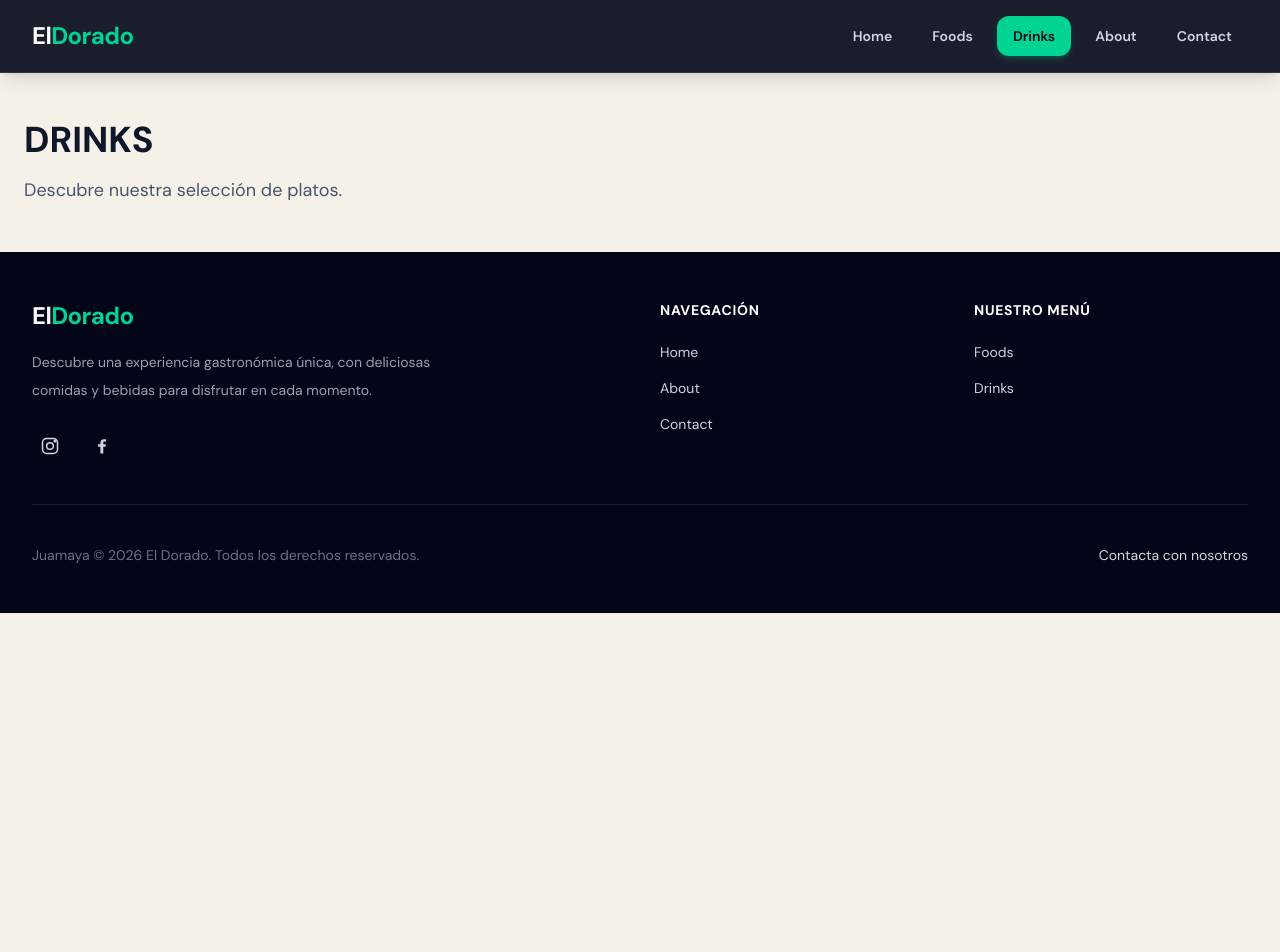
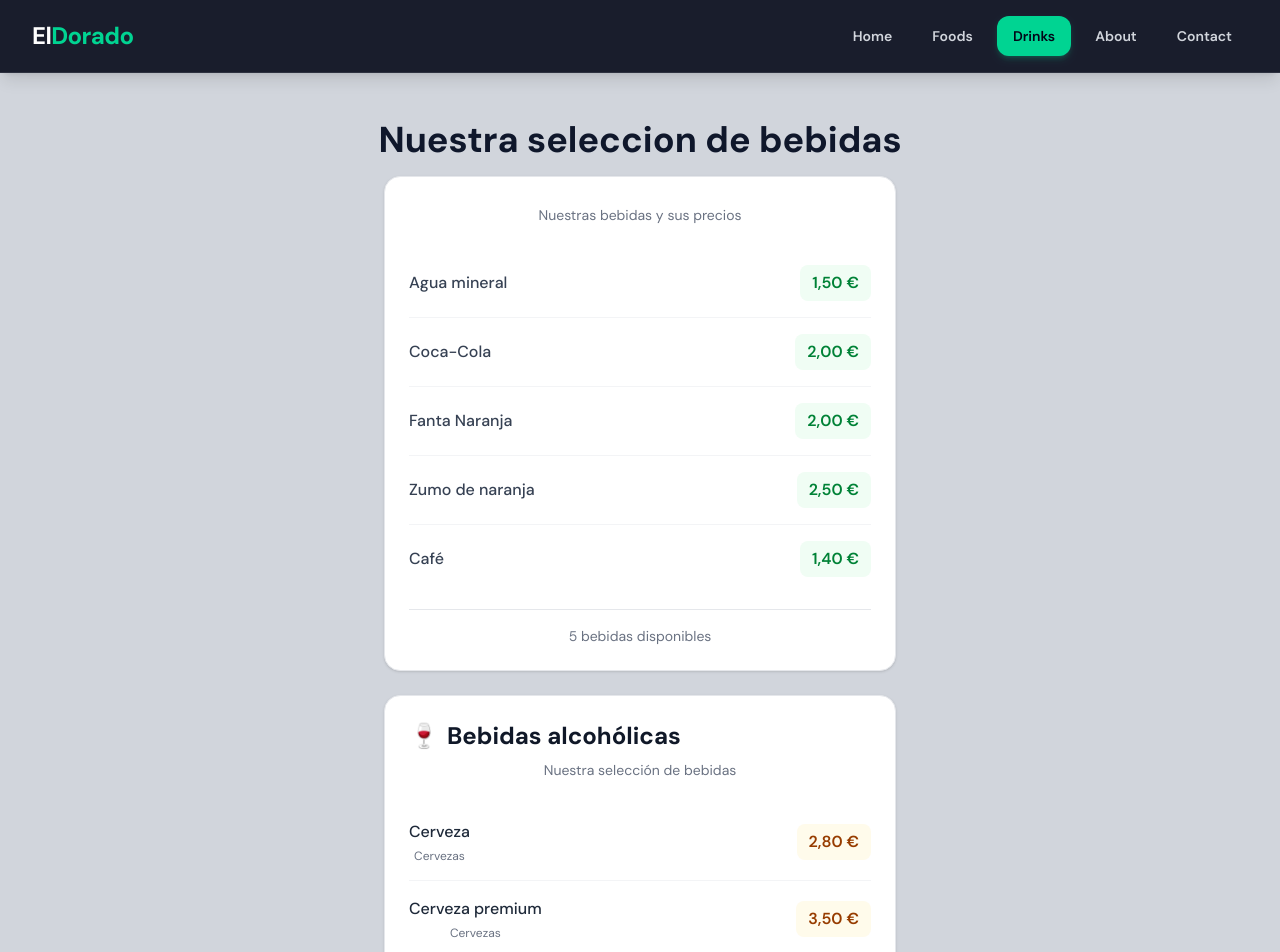
Before and after one commit to juamaya/ElDorado, a Nuxt app: page /drinks in a window 1280 px wide. Shown: the top 952 px of the page. Before the commit the page ends 800 px from the top, so only its background shows below. Built offline with nearby package versions, Linux system fonts and the light colour scheme.

Commit message:
creo drinks.vue

```diff
--- /dev/null
+++ b/app/componentes/BebidasAlcoholicas.vue
@@ -0,0 +1,76 @@
+
+<script setup lang="ts">
+interface BebidaAlcoholica {
+  id: number
+  nombre: string
+  precio: number
+  categoria: string
+}
+
+const bebidas: BebidaAlcoholica[] = [
+  { id: 1, nombre: 'Cerveza', precio: 2.80, categoria: 'Cervezas' },
+  { id: 2, nombre: 'Cerveza premium', precio: 3.50, categoria: 'Cervezas' },
+  { id: 3, nombre: 'Vino tinto', precio: 3.00, categoria: 'Vinos' },
+  { id: 4, nombre: 'Vino blanco', precio: 3.00, categoria: 'Vinos' },
+  { id: 5, nombre: 'Copa de vermut', precio: 3.50, categoria: 'Vermut' },
+  { id: 6, nombre: 'Gin tonic', precio: 7.00, categoria: 'Cócteles' },
+  { id: 7, nombre: 'Mojito', precio: 7.50, categoria: 'Cócteles' },
+  { id: 8, nombre: 'Copa de whisky', precio: 6.00, categoria: 'Destilados' },
+]
+
+const formatoPrecio = (precio: number) =>
+  new Intl.NumberFormat('es-ES', {
+    style: 'currency',
+    currency: 'EUR',
+  }).format(precio)
+</script>
+
+<template>
+  <section
+    class="mx-auto w-full max-w-lg rounded-2xl border
+           border-gray-200 bg-white p-6 shadow-sm"
+  >
+    <div class="mb-6">
+      <div class="mb-2 flex items-center gap-2">
+        <span class="text-2xl">🍷</span>
+        <h2 class="text-2xl font-bold text-gray-900">
+          Bebidas alcohólicas
+        </h2>
+      </div>
+
+      <p class="text-sm text-gray-500">
+        Nuestra selección de bebidas
+      </p>
+    </div>
+
+    <ul class="divide-y divide-gray-100">
+      <li
+        v-for="bebida in bebidas"
+        :key="bebida.id"
+        class="flex items-center justify-between gap-4 py-4"
+      >
+        <div>
+          <p class="font-medium text-gray-800">
+            {{ bebida.nombre }}
+          </p>
+          <p class="mt-1 text-xs text-gray-500">
+            {{ bebida.categoria }}
+          </p>
+        </div>
+
+        <span
+          class="shrink-0 rounded-lg bg-amber-50 px-3 py-1.5
+                 font-semibold text-amber-800"
+        >
+          {{ formatoPrecio(bebida.precio) }}
+        </span>
+      </li>
+    </ul>
+
+    <div class="mt-4 border-t border-gray-200 pt-4">
+      <p class="text-sm text-gray-500">
+        {{ bebidas.length }} bebidas disponibles
+      </p>
+    </div>
+  </section>
+</template>
--- /dev/null
+++ b/app/componentes/BebidasList.vue
@@ -0,0 +1,59 @@
+
+<script setup lang="ts">
+interface Bebida {
+  id: number
+  nombre: string
+  precio: number
+}
+
+const bebidas: Bebida[] = [
+  { id: 1, nombre: 'Agua mineral', precio: 1.50 },
+  { id: 2, nombre: 'Coca-Cola', precio: 2.00 },
+  { id: 3, nombre: 'Fanta Naranja', precio: 2.00 },
+  { id: 4, nombre: 'Zumo de naranja', precio: 2.50 },
+  { id: 5, nombre: 'Café', precio: 1.40 },
+]
+
+const formatoPrecio = (precio: number) =>
+  new Intl.NumberFormat('es-ES', {
+    style: 'currency',
+    currency: 'EUR',
+  }).format(precio)
+</script>
+
+<template>
+  <section
+    class="mx-auto w-full max-w-lg rounded-2xl border
+           border-gray-200 bg-white p-6 shadow-sm"
+  >
+    <div class="mb-6">
+
+      <p class="mt-1 text-sm text-gray-500">
+        Nuestras bebidas y sus precios
+      </p>
+    </div>
+
+    <ul class="divide-y divide-gray-100">
+      <li
+        v-for="bebida in bebidas"
+        :key="bebida.id"
+        class="flex items-center justify-between gap-4 py-4"
+      >
+        <span class="font-medium text-gray-700">
+          {{ bebida.nombre }}
+        </span>
+
+        <span class="shrink-0 rounded-lg bg-green-50 px-3 py-1.5
+                     font-semibold text-green-700">
+          {{ formatoPrecio(bebida.precio) }}
+        </span>
+      </li>
+    </ul>
+
+    <div class="mt-4 border-t border-gray-200 pt-4">
+      <p class="text-sm text-gray-500">
+        {{ bebidas.length }} bebidas disponibles
+      </p>
+    </div>
+  </section>
+</template>
--- /dev/null
+++ b/app/componentes/VinosList.vue
@@ -0,0 +1,119 @@
+
+<script setup lang="ts">
+interface Vino {
+  id: number
+  nombre: string
+  tipo: string
+  denominacion: string
+  precio: number
+}
+
+const vinos: Vino[] = [
+  {
+    id: 1,
+    nombre: 'Rioja Crianza',
+    tipo: 'Tinto',
+    denominacion: 'D.O.Ca. Rioja',
+    precio: 3.50,
+  },
+  {
+    id: 2,
+    nombre: 'Ribera del Duero',
+    tipo: 'Tinto',
+    denominacion: 'D.O. Ribera del Duero',
+    precio: 4.00,
+  },
+  {
+    id: 3,
+    nombre: 'Verdejo',
+    tipo: 'Blanco',
+    denominacion: 'D.O. Rueda',
+    precio: 3.00,
+  },
+  {
+    id: 4,
+    nombre: 'Albariño',
+    tipo: 'Blanco',
+    denominacion: 'D.O. Rías Baixas',
+    precio: 4.00,
+  },
+  {
+    id: 5,
+    nombre: 'Rosado de Navarra',
+    tipo: 'Rosado',
+    denominacion: 'D.O. Navarra',
+    precio: 3.00,
+  },
+  {
+    id: 6,
+    nombre: 'Cava Brut',
+    tipo: 'Espumoso',
+    denominacion: 'D.O. Cava',
+    precio: 4.50,
+  },
+]
+
+const formatoPrecio = (precio: number) =>
+  new Intl.NumberFormat('es-ES', {
+    style: 'currency',
+    currency: 'EUR',
+  }).format(precio)
+</script>
+
+<template>
+  <section
+    class="mx-auto w-full max-w-lg rounded-2xl border
+           border-gray-200 bg-white p-6 shadow-sm"
+  >
+    <div class="mb-6">
+      <div class="mb-2 flex items-center gap-2">
+        <span class="text-2xl">🍷</span>
+        <h2 class="text-2xl font-bold text-gray-900">
+          Nuestra carta de vinos
+        </h2>
+      </div>
+
+      <p class="text-sm text-gray-500">
+        Una selección para cada ocasión
+      </p>
+    </div>
+
+    <ul class="divide-y divide-gray-100">
+      <li
+        v-for="vino in vinos"
+        :key="vino.id"
+        class="flex items-center justify-between gap-4 py-4"
+      >
+        <div class="min-w-0">
+          <p class="font-semibold text-gray-800">
+            {{ vino.nombre }}
+          </p>
+
+          <p class="mt-1 text-xs text-gray-500">
+            {{ vino.denominacion }}
+          </p>
+
+          <span
+            class="mt-2 inline-flex rounded-full bg-rose-50
+                   px-2.5 py-1 text-xs font-medium text-rose-700"
+          >
+            {{ vino.tipo }}
+          </span>
+        </div>
+
+        <span
+          class="shrink-0 rounded-lg bg-amber-50 px-3 py-1.5
+                 font-semibold text-amber-800"
+        >
+          {{ formatoPrecio(vino.precio) }}
+        </span>
+      </li>
+    </ul>
+
+    <div class="mt-4 border-t border-gray-200 pt-4">
+      <p class="text-sm text-gray-500">
+        {{ vinos.length }} vinos disponibles
+      </p>
+    </div>
+  </section>
+</template>
--- a/app/pages/drinks.vue
+++ b/app/pages/drinks.vue
@@ -1,11 +1,23 @@
+<script setup lang="ts">
+import BebidasAlcoholicas from '~/componentes/BebidasAlcoholicas.vue';
+import BebidasList from '~/componentes/BebidasList.vue';
+import VinosList from '~/componentes/VinosList.vue';
+
+</script>
+
 <template>
-  <section class="mx-auto max-w-7xl px-6 py-12">
-    <h1 class="text-4xl font-bold text-slate-900">
-  DRINKS
+
+ <main class="min-h-screen text-center bg-gray-300 px-4 py-12">
+     <h1 class="text-4xl font-bold text-slate-900 mb-4">
+  Nuestra seleccion de bebidas
     </h1>
+    <BebidasList />
+    <br/>
+     <BebidasAlcoholicas />
+     <br/>
+         <VinosList />
 
-    <p class="mt-4 text-lg text-slate-600">
-      Descubre nuestra selección de platos.
-    </p>
-  </section>
+
+  </main>
+
 </template>
--- a/app/pages/foods.vue
+++ b/app/pages/foods.vue
@@ -1,38 +1,38 @@
 <script setup lang="ts">
-import DishCard from '~/componentes/DishCard.vue';
-import { restaurant } from '~/data/restaurant';
-import { raciones } from '~/data/raciones';
+import DishCard from "~/componentes/DishCard.vue";
+import { restaurant } from "~/data/restaurant";
+import { raciones } from "~/data/raciones";
 </script>
 
 <template>
-  <section class="mx-auto max-w-7xl px-6 py-12">
-    <h1 class="text-4xl font-bold text-slate-900">
-      Nuestras raciones
-    </h1>
+  <main class="mx-auto bg-gray-300 max-w-7xl px-6 py-12">
+    <h1 class="text-4xl font-bold text-slate-900">Nuestras raciones</h1>
 
     <h1 class="text-2xl font-bold text-slate-600">
-La fritura de pescado y marisco (o pescaíto frito) es uno de los platos más emblemáticos de la gastronomía andaluza. Su secreto reside en conseguir una textura exterior muy crujiente y un interior jugoso, sin que el alimento quede grasiento.
-  </h1>
+      La fritura de pescado y marisco (o pescaíto frito) es uno de los platos
+      más emblemáticos de la gastronomía andaluza. Su secreto reside en
+      conseguir una textura exterior muy crujiente y un interior jugoso, sin que
+      el alimento quede grasiento.
+    </h1>
     <p class="mt-4 text-lg text-slate-600">
       Descubre nuestra selección de platos.
     </p>
 
- <div id="carta" class="mt-12 grid gap-x-7 gap-y-12 sm:grid-cols-2 lg:grid-cols-3">
-  <DishCard
-              v-for="dish in raciones"
-              :key="dish.id"
-              :dish="dish"
-            />
+    <div
+      id="carta"
+      class="mt-12 grid gap-x-7 gap-y-12 sm:grid-cols-2 lg:grid-cols-3"
+    >
+      <DishCard v-for="dish in raciones" :key="dish.id" :dish="dish" />
+    </div>
+ <h1 class="text-2xl font-bold text-slate-600 mt-10">
+    Aquí tienes una selección de platos y postres, divididas por categorías, para que elijas tu favorita
+    </h1>
+    <div
+      id="carta"
+      class="mt-12 grid gap-x-7 gap-y-12 sm:grid-cols-2 lg:grid-cols-3"
+    >
+      <DishCard v-for="dish in restaurant.dishes" :key="dish.id" :dish="dish" />
+    </div>
 
-
-            <DishCard
-              v-for="dish in restaurant.dishes"
-              :key="dish.id"
-              :dish="dish"
-            />
-
-
-          </div>
-
-  </section>
+  </main>
 </template>
--- a/app/pages/index.vue
+++ b/app/pages/index.vue
@@ -9,7 +9,7 @@ import SectionHeading from '~/componentes/SectionHeading.vue';
 
 
 useSeoMeta({
-  title: 'El Dorado | Cocina, vino y momentos',
+  title: 'El Dorado | Cerveceria',
   description: 'Descubre nuestra cocina de temporada, vinos seleccionados y coctelería de autor.',
   ogTitle: 'ATELIER — Cocina, vino y momentos',
   ogDescription: 'Una experiencia gastronómica contemporánea.',
@@ -21,7 +21,7 @@ import heroImage from '/images/dorado.jpg'
 </script>
 
 <template>
-  <div>
+  <div class="bg-gray-300">
     <section
       id="inicio"
       class="relative flex min-h-[90svh] items-center overflow-hidden bg-ink text-white lg:min-h-195"
--- a/nuxt.config.ts
+++ b/nuxt.config.ts
@@ -16,7 +16,7 @@ export default defineNuxtConfig({
 
   app: {
     head: {
-      title: "El Dorado | Caféteria - Bar",
+      title: "El Dorado | Cerveceria",
       meta: [
         {
           name: "description",
```
Also changed, not shown: app/data/restaurant.ts (+11 -28 lines).
